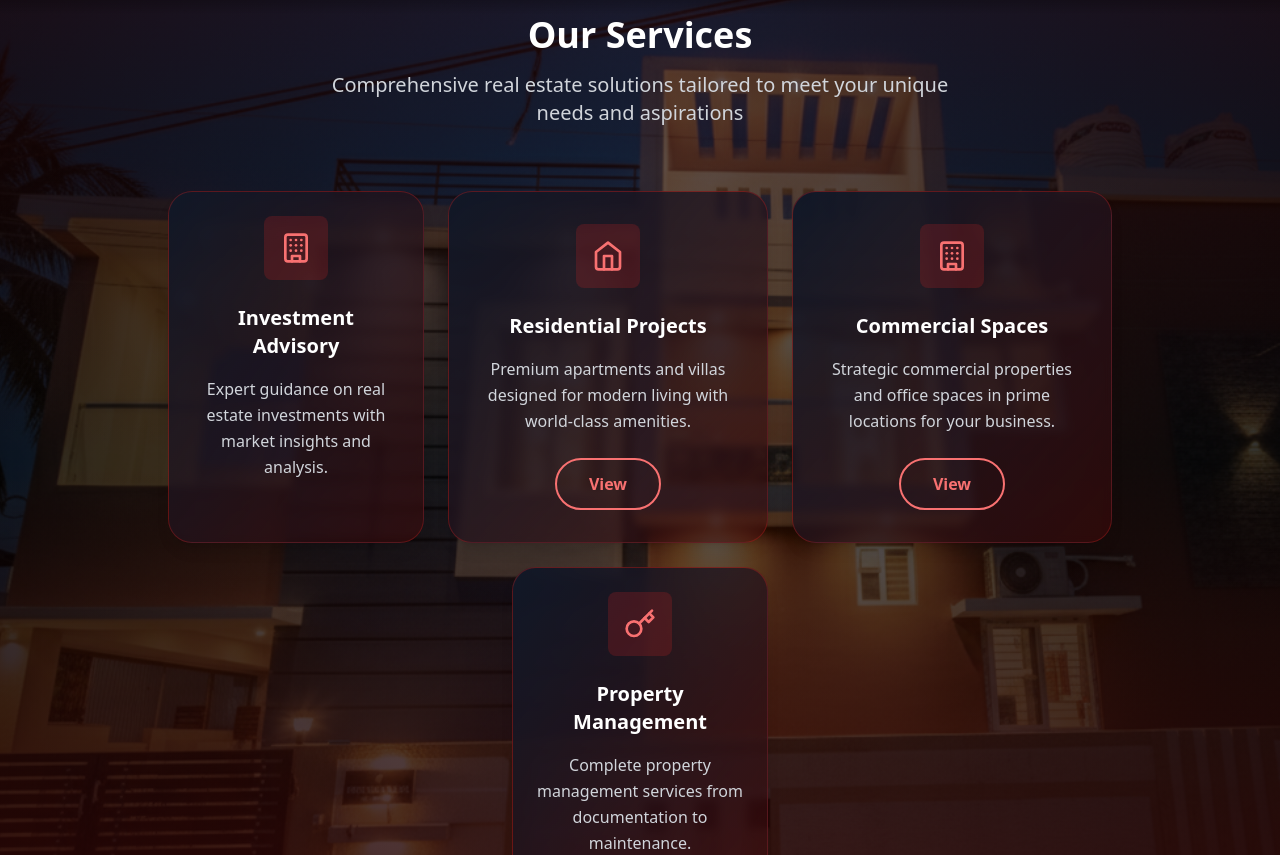
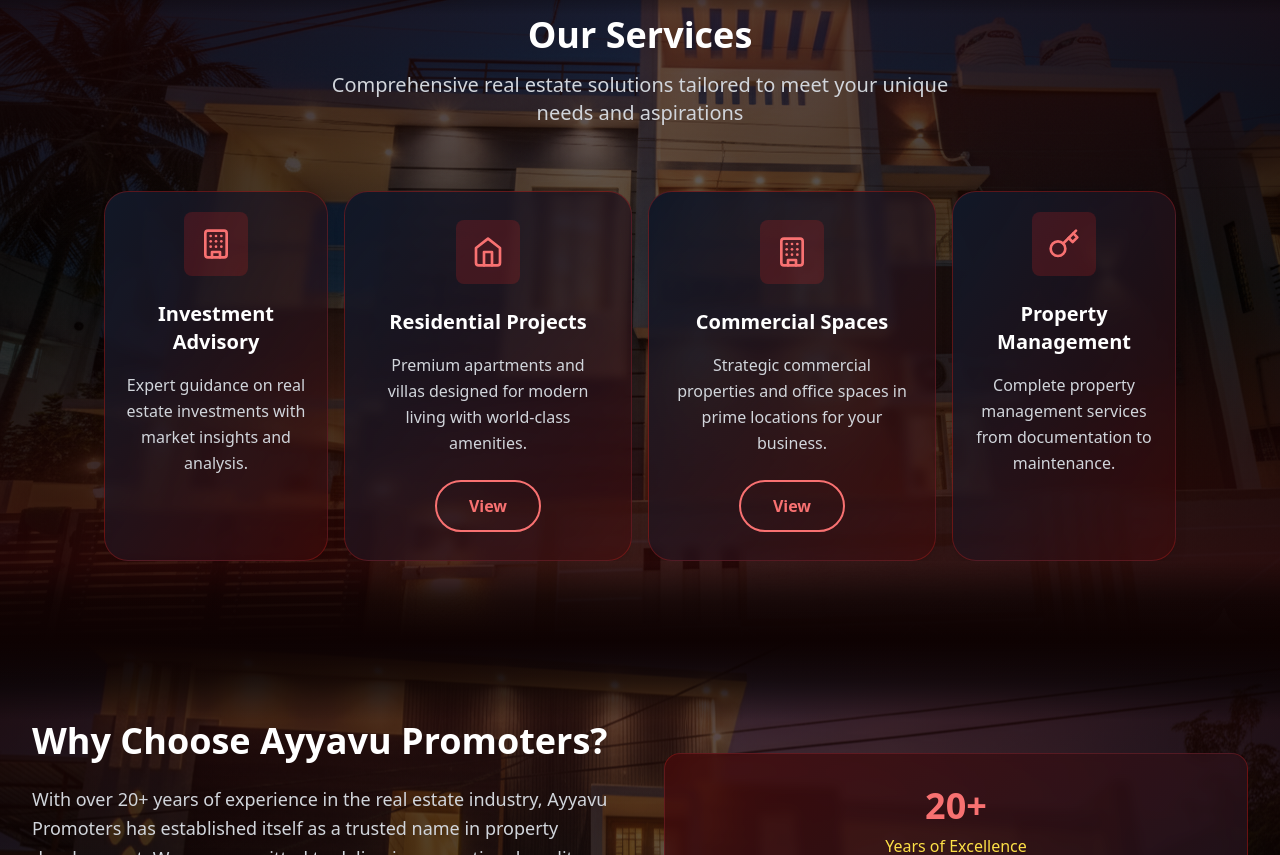
Before and after one commit to ayyavuayyavupromoters-sys/Ayyavu-Promoters, a React (Vite) app: page / in a window 1280 px wide. Shown: the part 865-1720 px from the top of the page. Built offline with nearby package versions, Linux system fonts and the light colour scheme; no server answers.

Commit message:
Fix services to display in single row

```diff
--- a/src/components/Services.tsx
+++ b/src/components/Services.tsx
@@ -70,10 +70,10 @@
             Comprehensive real estate solutions tailored to meet your unique needs and aspirations
           </p>
         </div>
-        <div className="flex flex-wrap justify-center gap-6 relative z-10">
+        <div className="flex justify-center gap-4 relative z-10 overflow-x-auto">
           {services.map((service, index) => (
             <div key={index} className={`bg-gradient-to-br from-gray-900 to-red-950/50 rounded-3xl shadow-lg hover:shadow-2xl border border-red-600/30 hover:border-red-400 transition-all duration-300 backdrop-blur-sm hover:scale-105 hover:-translate-y-2 cursor-pointer relative overflow-hidden ${
-              service.size === 'small' ? 'w-64 p-6' : 'w-80 p-8'
+              service.size === 'small' ? 'w-56 p-5 flex-shrink-0' : 'w-72 p-7 flex-shrink-0'
             }`}>
               <div className="flex items-center justify-center w-16 h-16 bg-red-600/20 rounded-lg mb-6 mx-auto">
                 <service.icon className="h-8 w-8 text-red-400" />
```
